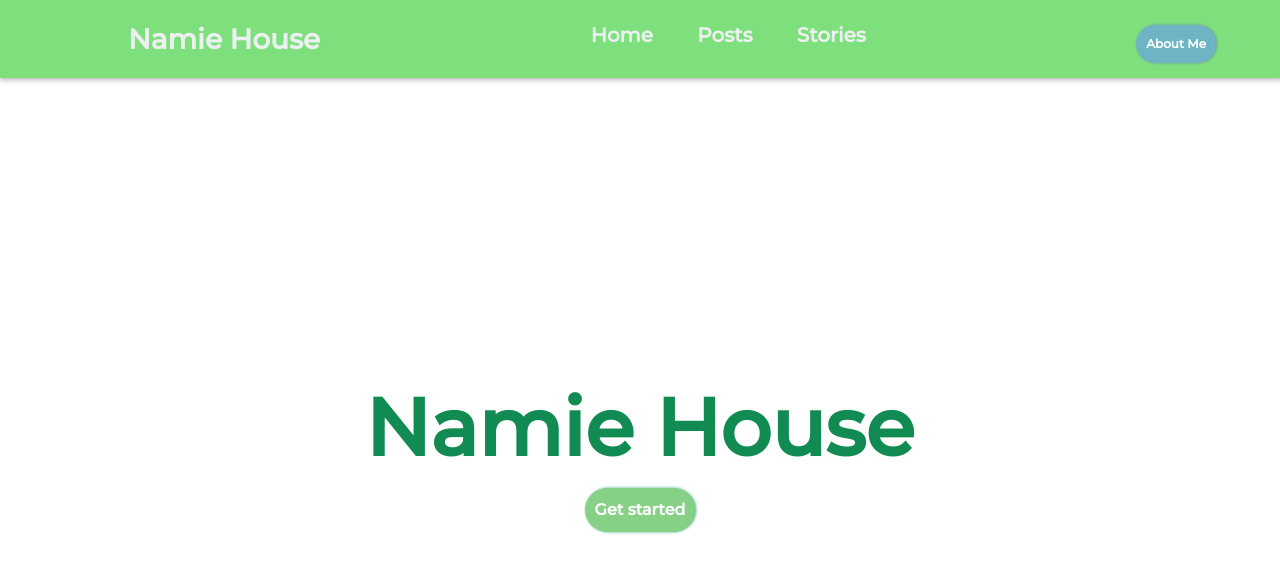
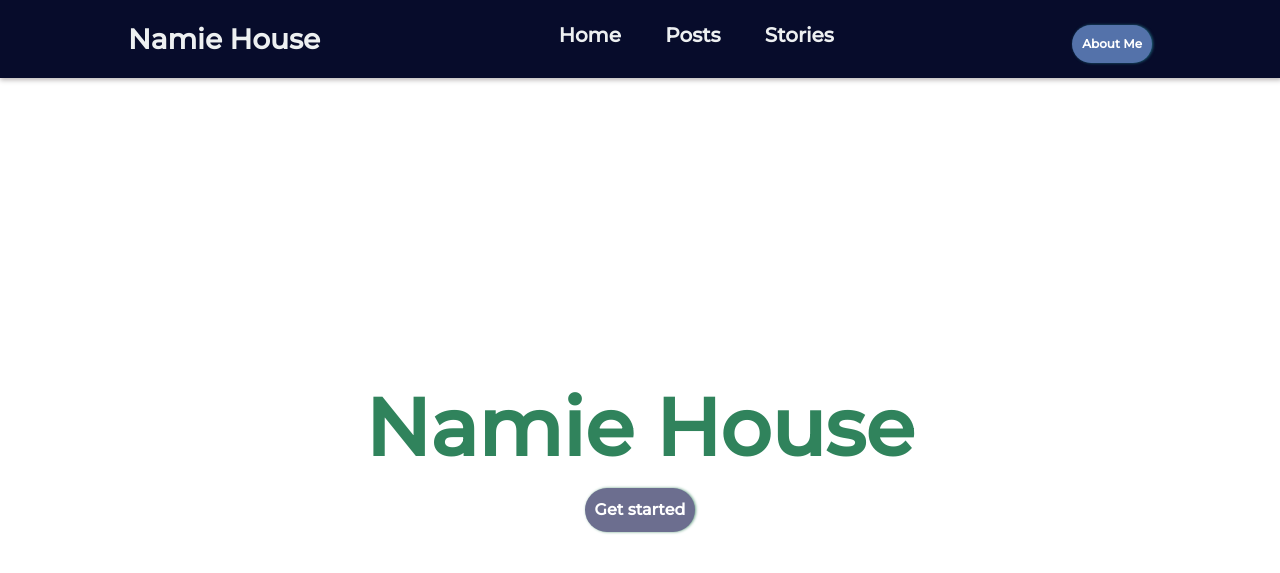
Before and after one commit to nnfunny/small-blog, a Jekyll site: the page built from index.html, in a window 1280 px wide. Shown: the top 573 px of the page. Built offline with Jekyll 4.4.1, drawn with Linux system fonts in a browser that asks for light colours; nearby versions of some CDN libraries.

Commit message:
Update color:

```diff
--- a/assets/css/main.css
+++ b/assets/css/main.css
@@ -16,11 +16,11 @@
     display: flex;
     justify-content: space-between;
     align-items: center;
-    padding: 20px 5% 10px 10%;
+    padding: 20px 10% 10px 10%;
     font-family: "Montserrat", sans-serif;
     font-weight: 500;
     font-size: 16px;
-    background: rgb(125, 224, 125);
+    background: rgb(7, 12, 43);
     color: #edf0f1;
     box-shadow: 1px 1px 5px 1px rgb(184, 181, 181);
     z-index: 100;
@@ -55,7 +55,7 @@ nav {
 }
 
 .nav-links li a:hover {
-    color: gray;
+    color: rgb(73, 137, 173);
 }
 
 .about-me button {
@@ -63,9 +63,9 @@ nav {
     border: none;
     padding: 10px;
     border-radius: 50px;
-    background: rgb(109, 180, 197);
+    background: rgb(84, 114, 170);
     color: white;
-    box-shadow: 1px 0px 3px 0px rgb(117, 147, 155);
+    box-shadow: 1px 0px 3px 0px rgb(33, 106, 126);
     font-size: 12px;
     font-weight: bold;
 }
--- a/index.html
+++ b/index.html
@@ -23,7 +23,7 @@ layout: default
         font-size: 5rem;
         text-align: center;
         font-weight: bold;
-        color:rgb(18, 139, 83);
+        color:rgb(48, 131, 92);
     }
 
     .get-started {
@@ -31,10 +31,14 @@ layout: default
         border: none;
         padding: 10px;
         border-radius: 50px;
-        background: rgb(135, 209, 135);
+        background: rgb(108, 110, 143);
         color: white;
-        box-shadow: 1px 0px 3px 0px rgb(62, 172, 120);
+        box-shadow: 1px 0px 3px 0px rgb(104, 161, 135);
         font-size: 16px;
         font-weight: bold;
     }
+
+    .get-started:hover {
+        background: rgb(11, 18, 119)
+    }
 </style>
```
